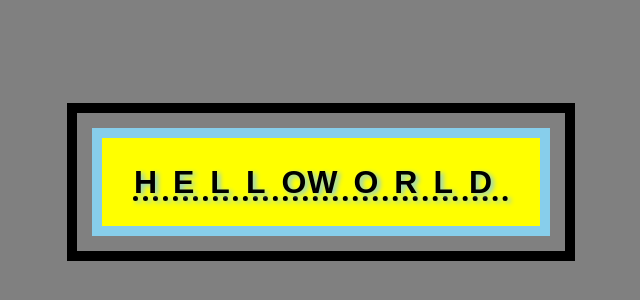
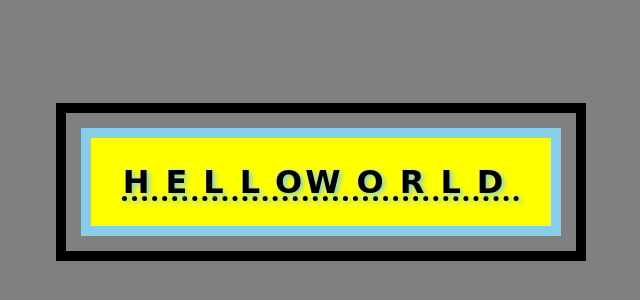
Before and after one commit to Eran2001/dp-css-course, a website built with Vite: page index.html in a window 1280 px wide. Shown: the part 218-518 px from the top of the page, without its empty margins (319-959 px from the left). Built offline with nearby package versions, Linux system fonts and the light colour scheme.

Commit message:
change font-family

```diff
--- a/src/style.css
+++ b/src/style.css
@@ -13,7 +13,7 @@
 * {
   margin: 0;
   padding: 0;
-  font-family: "Poppins", sans-serif;
+  font-family: "Poppins", cursive;
 }
 
 *::selection {
```
